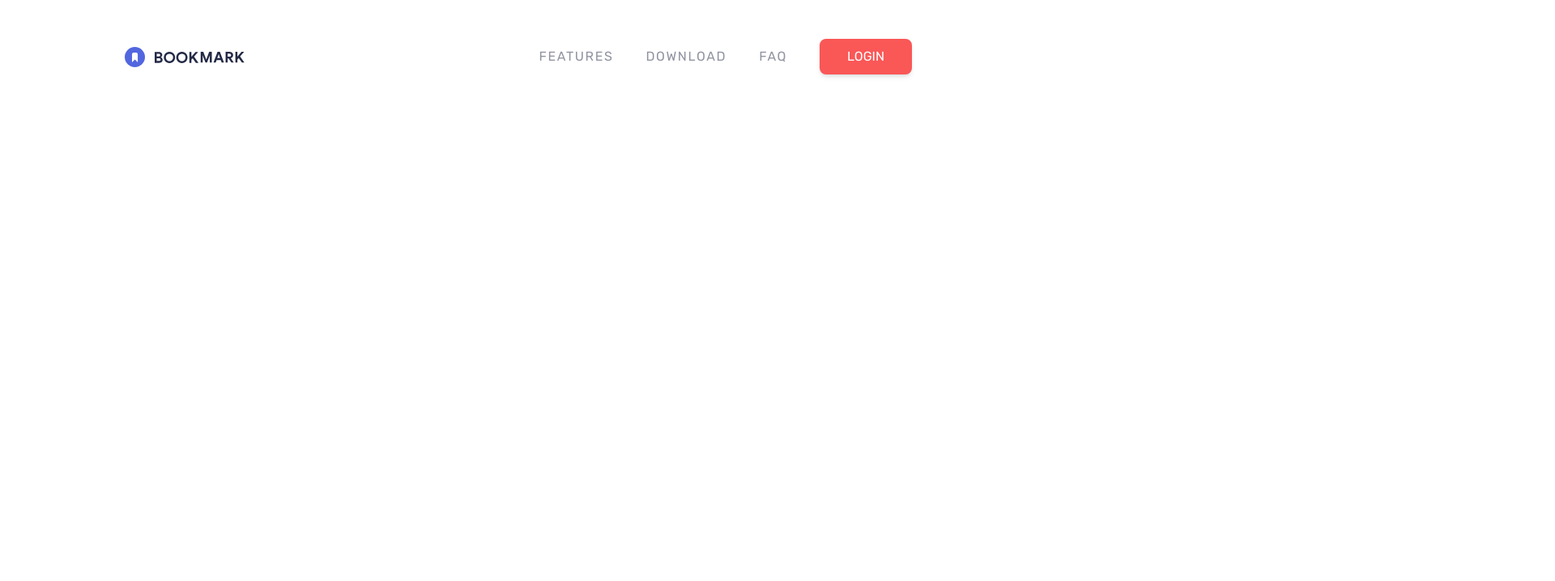
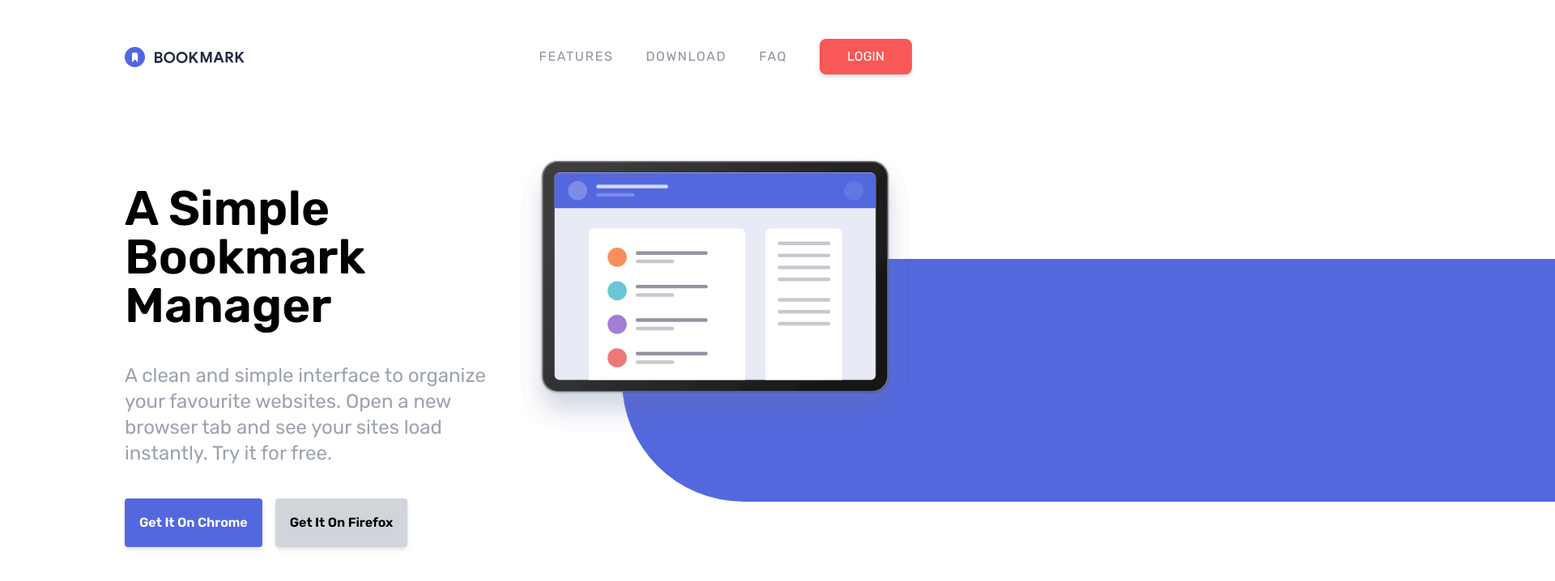
Before and after one commit to clayton-klein/tailwind-p6-bookmark-manager, a website: page index.html in a window 1280 px wide. Shown: the top 718 px of the page at 81% size, 1920 px wide, since content can reach past the window. Drawn offline with Linux system fonts and the light colour scheme.

Commit message:
feat: create hero section

```diff
--- a/index.html
+++ b/index.html
@@ -18,9 +18,9 @@
   <body class="overflow-x-hidden">
     <nav class="container relative p-6 mx-auto">
       <!-- Nav container -->
-      <div class="flex items-center justify-between my-6 space-x-20">
+      <div class="flex items-center justify-between my-6">
         <!-- Logo -->
-        <div class="z-10">
+        <div class="z-30">
           <img src="./images/logo-bookmark.svg" alt="bookmark logo" id="logo" />
         </div>
 
@@ -44,5 +44,52 @@
         </div>
       </div>
     </nav>
+    <!-- Hero -->
+    <section id="hero">
+      <!-- Container img & text -->
+      <div
+        class="container flex flex-col-reverse p-6 mx-auto lg:flex-row lg:mb-0"
+      >
+        <!-- Text -->
+        <div class="flex flex-col space-y-10 lg:mt-16 lg:w-1/2">
+          <h1
+            class="text-3xl font-semibold text-center capitalize lg:text-6xl lg:text-left"
+          >
+            A simple bookmark manager
+          </h1>
+          <p
+            class="max-w-md mx-auto text-lg text-center text-gray-400 lg:text-2xl lg:text-left lg:mt-0 lg:mx-0"
+          >
+            A clean and simple interface to organize your favourite websites.
+            Open a new browser tab and see your sites load instantly. Try it for
+            free.
+          </p>
+          <!-- Buttons container -->
+          <div
+            class="flex items-center justify-center w-full space-x-4 lg:justify-start"
+          >
+            <a
+              href="#"
+              class="p-4 text-sm font-semibold text-center text-white capitalize border-2 rounded shadow-md bg-softBlue border-softBlue md:text-base hover:bg-white hover:text-softBlue"
+              >Get it on chrome</a
+            >
+            <a
+              href="#"
+              class="p-4 text-sm font-semibold text-center text-black capitalize bg-gray-300 border-2 border-gray-300 rounded shadow-md md:text-base hover:bg-white hover:text-gray-600"
+              >Get it on firefox</a
+            >
+          </div>
+        </div>
+        <!-- Image -->
+        <div class="bg-hero"></div>
+        <div class="relative mx-auto lg:mx-0 lg:mb-0 lg:w-1/2">
+          <img
+            src="./images/illustration-hero.svg"
+            alt=""
+            class="relative z-10 overflow-x-visible lg:top-7 xl:top-0"
+          />
+        </div>
+      </div>
+    </section>
   </body>
 </html>
```
Also changed, not shown: css/style.css.
